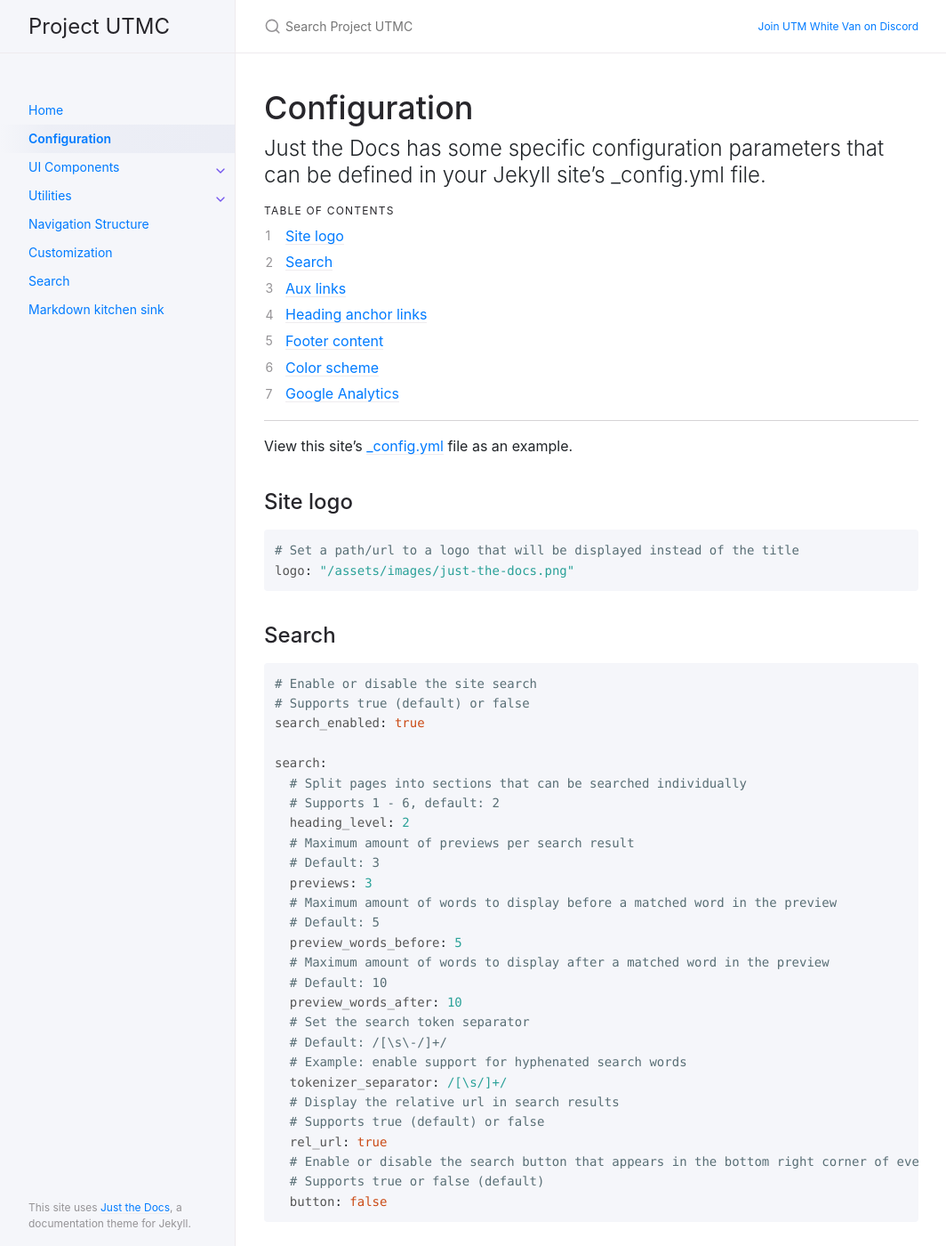
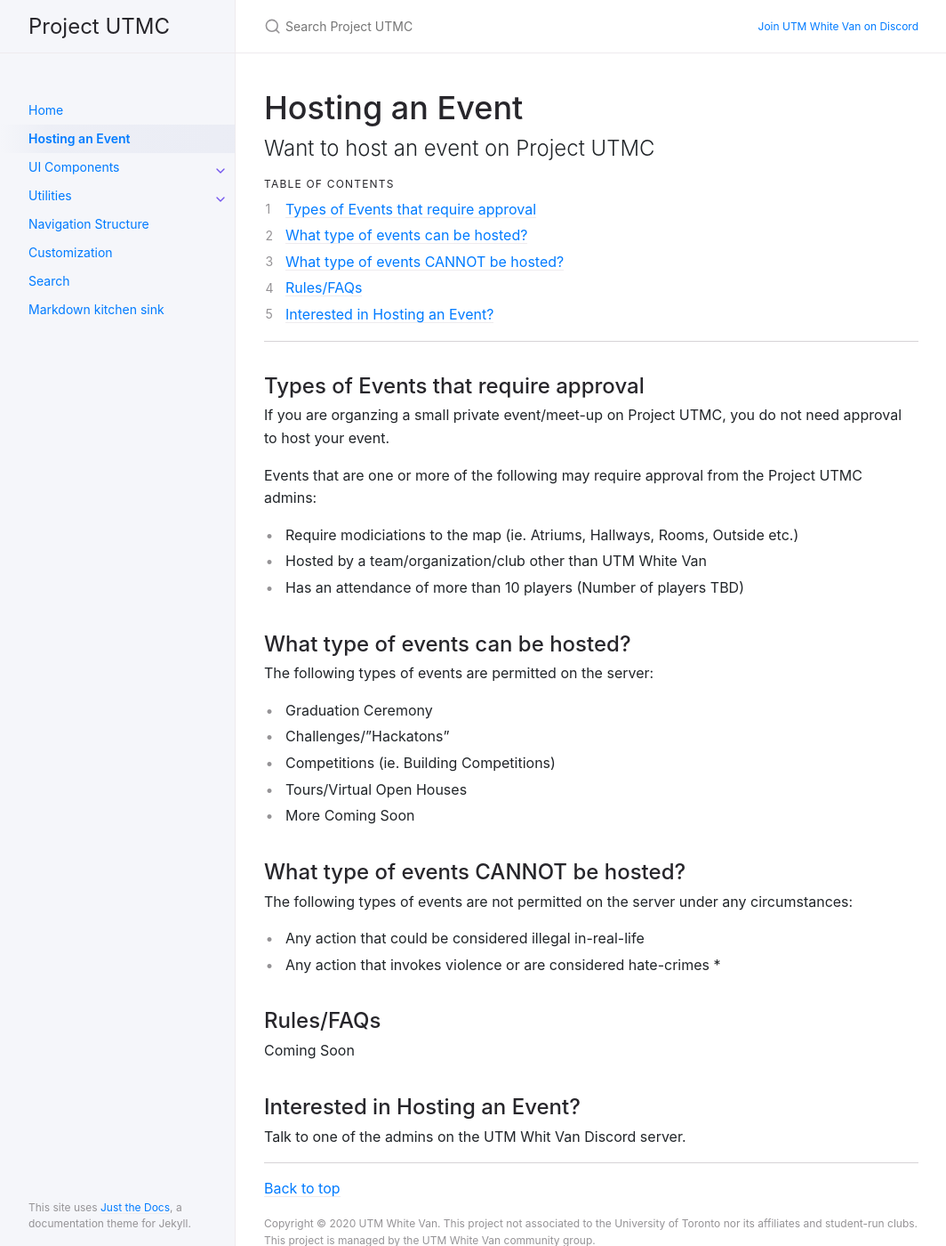
Before and after one commit to jonjonnnho/project-utmc, a Jekyll site: the page built from docs/configuration.md, in a window 1280 px wide and 1400 px high. Shown: the whole window at 89% size, without its empty margins (107-1171 px from the left). Built offline with Jekyll 4.4.1, drawn with Linux system fonts in a browser that asks for light colours; some of the changed text lies outside the part shown.

Commit message:
Update configuration.md

````diff
--- a/docs/configuration.md
+++ b/docs/configuration.md
@@ -1,14 +1,14 @@
 ---
 layout: default
-title: Configuration
+title: Hosting an Event
 nav_order: 2
 ---
 
-# Configuration
+# Hosting an Event
 {: .no_toc }
 
 
-Just the Docs has some specific configuration parameters that can be defined in your Jekyll site's _config.yml file.
+Want to host an event on Project UTMC
 {: .fs-6 .fw-300 }
 
 ## Table of contents
@@ -19,124 +19,32 @@ Just the Docs has some specific configuration parameters that can be defined in
 
 ---
 
+## Types of Events that require approval
+If you are organzing a small private event/meet-up on Project UTMC, you do not need approval to host your event.
 
-View this site's [_config.yml](https://github.com/pmarsceill/just-the-docs/tree/master/_config.yml) file as an example.
+Events that are one or more of the following may require approval from the Project UTMC admins:
+* Require modiciations to the map (ie. Atriums, Hallways, Rooms, Outside etc.)
+* Hosted by a team/organization/club other than UTM White Van
+* Has an attendance of more than 10 players (Number of players TBD)
 
-## Site logo
+## What type of events can be hosted?
+The following types of events are permitted on the server:
+* Graduation Ceremony
+* Challenges/"Hackatons"
+* Competitions (ie. Building Competitions)
+* Tours/Virtual Open Houses
+* More Coming Soon
 
-```yaml
-# Set a path/url to a logo that will be displayed instead of the title
-logo: "/assets/images/just-the-docs.png"
-```
+## What type of events CANNOT be hosted?
+The following types of events are not permitted on the server under any circumstances:
+* Any action that could be considered illegal in-real-life
+* Any action that invokes violence or are considered hate-crimes
+*
 
-## Search
+## Rules/FAQs
 
-```yaml
-# Enable or disable the site search
-# Supports true (default) or false
-search_enabled: true
+Coming Soon
 
-search:
-  # Split pages into sections that can be searched individually
-  # Supports 1 - 6, default: 2
-  heading_level: 2
-  # Maximum amount of previews per search result
-  # Default: 3
-  previews: 3
-  # Maximum amount of words to display before a matched word in the preview
-  # Default: 5
-  preview_words_before: 5
-  # Maximum amount of words to display after a matched word in the preview
-  # Default: 10
-  preview_words_after: 10
-  # Set the search token separator
-  # Default: /[\s\-/]+/
-  # Example: enable support for hyphenated search words
-  tokenizer_separator: /[\s/]+/
-  # Display the relative url in search results
-  # Supports true (default) or false
-  rel_url: true
-  # Enable or disable the search button that appears in the bottom right corner of every page
-  # Supports true or false (default)
-  button: false
-```
+## Interested in Hosting an Event?
 
-## Aux links
-
-```yaml
-# Aux links for the upper right navigation
-aux_links:
-  "Just the Docs on GitHub":
-    - "//github.com/pmarsceill/just-the-docs"
-
-# Makes Aux links open in a new tab. Default is false
-aux_links_new_tab: false
-```
-
-## Heading anchor links
-
-```yaml
-# Heading anchor links appear on hover over h1-h6 tags in page content
-# allowing users to deep link to a particular heading on a page.
-#
-# Supports true (default) or false
-heading_anchors: true
-```
-
-## Footer content
-
-```yaml
-# Footer content
-# appears at the bottom of every page's main content
-footer_content: "Copyright &copy; 2017-2019 Patrick Marsceill. Distributed by an <a href=\"https://github.com/pmarsceill/just-the-docs/tree/master/LICENSE.txt\">MIT license.</a>"
-
-# Footer last edited timestamp
-last_edit_timestamp: true # show or hide edit time - page must have `last_modified_date` defined in the frontmatter
-last_edit_time_format: "%b %e %Y at %I:%M %p" # uses ruby's time format: https://ruby-doc.org/stdlib-2.7.0/libdoc/time/rdoc/Time.html
-
-# Footer "Edit this page on GitHub" link text
-gh_edit_link: true # show or hide edit this page link
-gh_edit_link_text: "Edit this page on GitHub."
-gh_edit_repository: "https://github.com/pmarsceill/just-the-docs" # the github URL for your repo
-gh_edit_branch: "master" # the branch that your docs is served from
-gh_edit_view_mode: "tree" # "tree" or "edit" if you want the user to jump into the editor immediately
-```
-
-- the "page last modified" data will only display if a page has a key called `last_modified_date`, formatted in some readable date format
-- `last_edit_time_format` uses Ruby's DateTime formatter; see examples and more information [at this link.](https://apidock.com/ruby/DateTime/strftime)
-- `gh_edit_repository` is the URL of the project's GitHub repository
-- `gh_edit_branch` is the branch that the docs site is served from; defaults to `master`
-- `gh_edit_view_mode` is `"tree"` by default, which brings the user to the github page; switch to `"edit"` to bring the user directly into editing mode
-
-## Color scheme
-
-```yaml
-# Color scheme supports "light" (default) and "dark"
-color_scheme: dark
-```
-<button class="btn js-toggle-dark-mode">Preview dark color scheme</button>
-
-<script>
-const toggleDarkMode = document.querySelector('.js-toggle-dark-mode');
-
-jtd.addEvent(toggleDarkMode, 'click', function(){
-  if (jtd.getTheme() === 'dark') {
-    jtd.setTheme('light');
-    toggleDarkMode.textContent = 'Preview dark color scheme';
-  } else {
-    jtd.setTheme('dark');
-    toggleDarkMode.textContent = 'Return to the light side';
-  }
-});
-</script>
-
-See [Customization]({{ site.baseurl }}{% link docs/customization.md %}) for more information.
-
-## Google Analytics
-
-```yaml
-# Google Analytics Tracking (optional)
-# e.g, UA-1234567-89
-ga_tracking: UA-5555555-55
-ga_tracking_anonymize_ip: true # Use GDPR compliant Google Analytics settings (true by default)
-```
+Talk to one of the admins on the UTM Whit Van Discord server.
````
